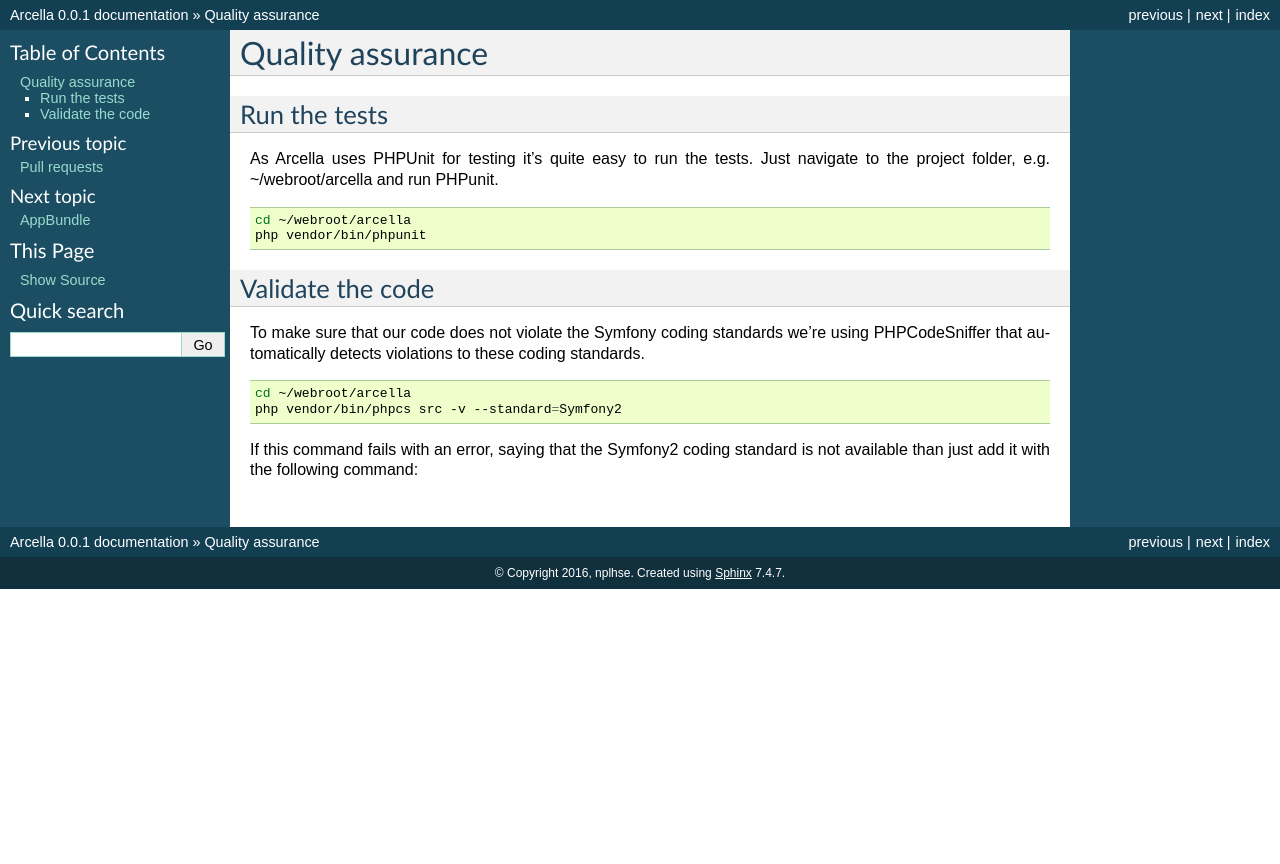
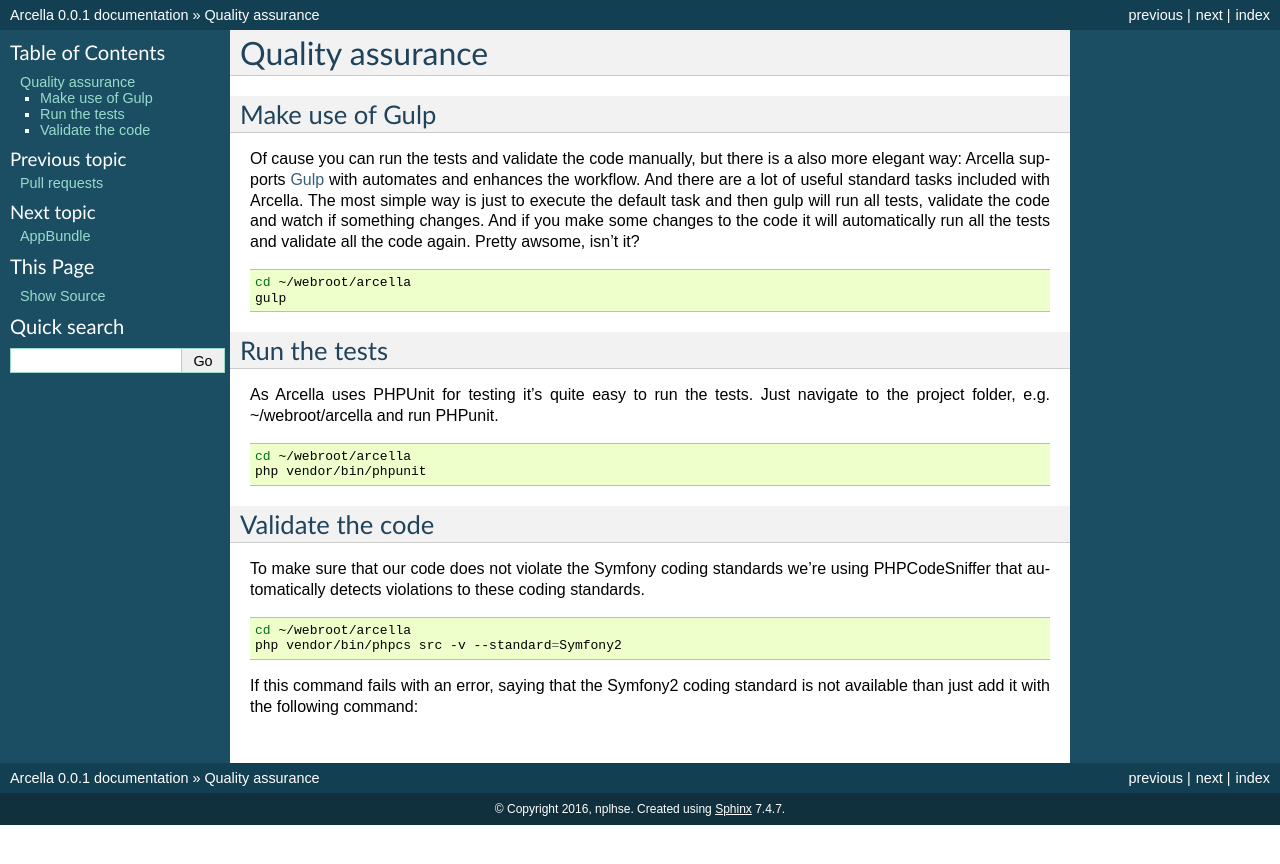
Before and after one commit to airin14/arcella, a Sphinx documentation site: the page built from docs/dev/quality_assurance.rst, in a window 1280 px wide. Shown: the top 864 px of the page. Built offline with Sphinx 7.4.7, drawn with Linux system fonts in a browser that asks for light colours; pages that are not in the unit, such as notebooks, are missing from menus.

```diff
--- a/docs/dev/quality_assurance.rst
+++ b/docs/dev/quality_assurance.rst
@@ -1,6 +1,20 @@
 =================
 Quality assurance
 =================
+
+Make use of Gulp
+================
+
+Of cause you can run the tests and validate the code manually, but there is a also more elegant way: Arcella supports
+`Gulp`_ with automates and enhances the workflow. And there are a lot of useful standard tasks included with Arcella.
+The most simple way is just to execute the default task and then gulp will run all tests, validate the code and watch
+if something changes. And if you make some changes to the code it will automatically run all the tests and validate all
+the code again. Pretty awsome, isn't it?
+
+.. code-block:: bash
+
+    cd ~/webroot/arcella
+    gulp
 
 Run the tests
 =============
@@ -30,3 +44,6 @@ following command:
 
 .. code-block:: bash
     php vendor/bin/phpcs --config-set installed_paths vendor/escapestudios/symfony2-coding-standard
+
+
+.. _Gulp: http://gulpjs.com/
```
Also changed, not shown: docs/basics/install.rst (+7 -1 lines), .travis.yml.
